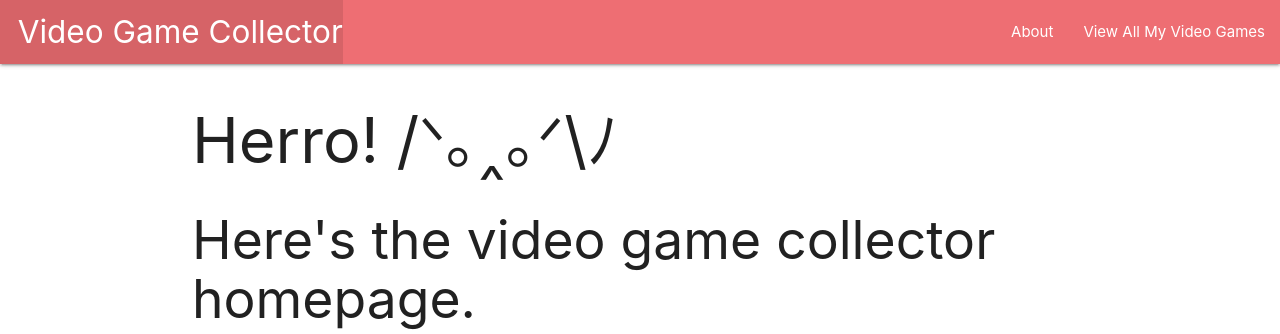
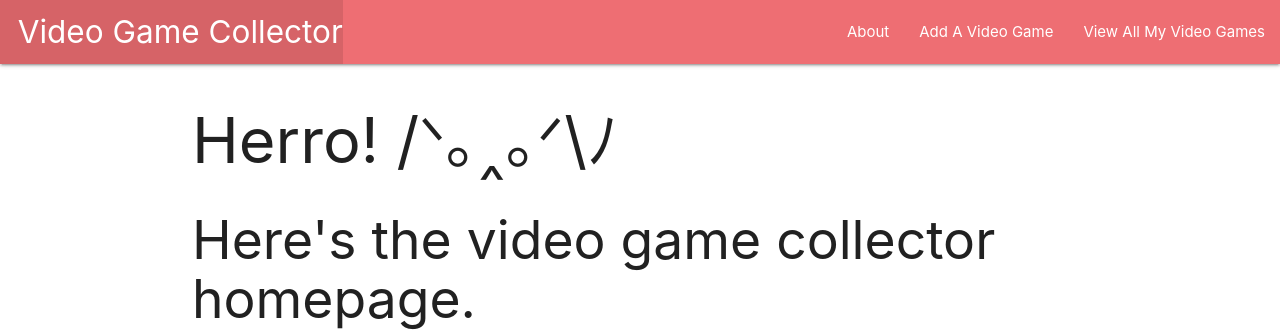
Before and after one commit to robified/django-vgcollector, a Django app: page / in a window 1280 px wide. Shown: the top 334 px of the page. Run offline with Django 3.2, Linux system fonts and the light colour scheme.

Commit message:
Reorganize block/endblock placements.

```diff
--- a/main_app/templates/about.html
+++ b/main_app/templates/about.html
@@ -1,8 +1,7 @@
 {% extends 'base.html' %}
+
 {% block content %}
-
 <h1>About the Video Game Collector</h1>
 <hr />
 <p>Hire the Video Game Collector!</p>
-
 {% endblock %}
--- a/main_app/templates/base.html
+++ b/main_app/templates/base.html
@@ -25,6 +25,7 @@
           <li><a href="{% url 'about' %}">About</a></li>
           <!-- new markup below -->
           <!-- <li><a href="/videogames">View All My Video Games</a></li> -->
+          <li><a href="{% url 'videogames_create' %}">Add A Video Game</a></li>
           <li><a href="{% url 'index' %}">View All My Video Games</a></li>
         </ul>
       </div>
--- a/main_app/templates/home.html
+++ b/main_app/templates/home.html
@@ -1,7 +1,6 @@
 {% extends 'base.html' %}
+
 {% block content %}
-
 <h1>Herro! /ᐠ｡‸｡ᐟ\ﾉ</h1>
 <h2>Here's the video game collector homepage.</h2>
-
 {% endblock %}
--- a/main_app/templates/videogames/detail.html
+++ b/main_app/templates/videogames/detail.html
@@ -1,6 +1,6 @@
 {% extends 'base.html' %}
+
 {% block content %}
-
 <h1>Video Game Details</h1>
 
 <div class="card">
@@ -15,5 +15,4 @@
         {% endif %}
     </div>
 </div>
-
 {% endblock %}
--- a/main_app/templates/videogames/index.html
+++ b/main_app/templates/videogames/index.html
@@ -1,6 +1,6 @@
 {% extends 'base.html' %}
+
 {% block content %}
-
 <h1>Video Games List</h1>
 
 {% for videogame in videogames %}
@@ -19,5 +19,4 @@
     </a>
 </div>
 {% endfor %}
-
 {% endblock %}
```
